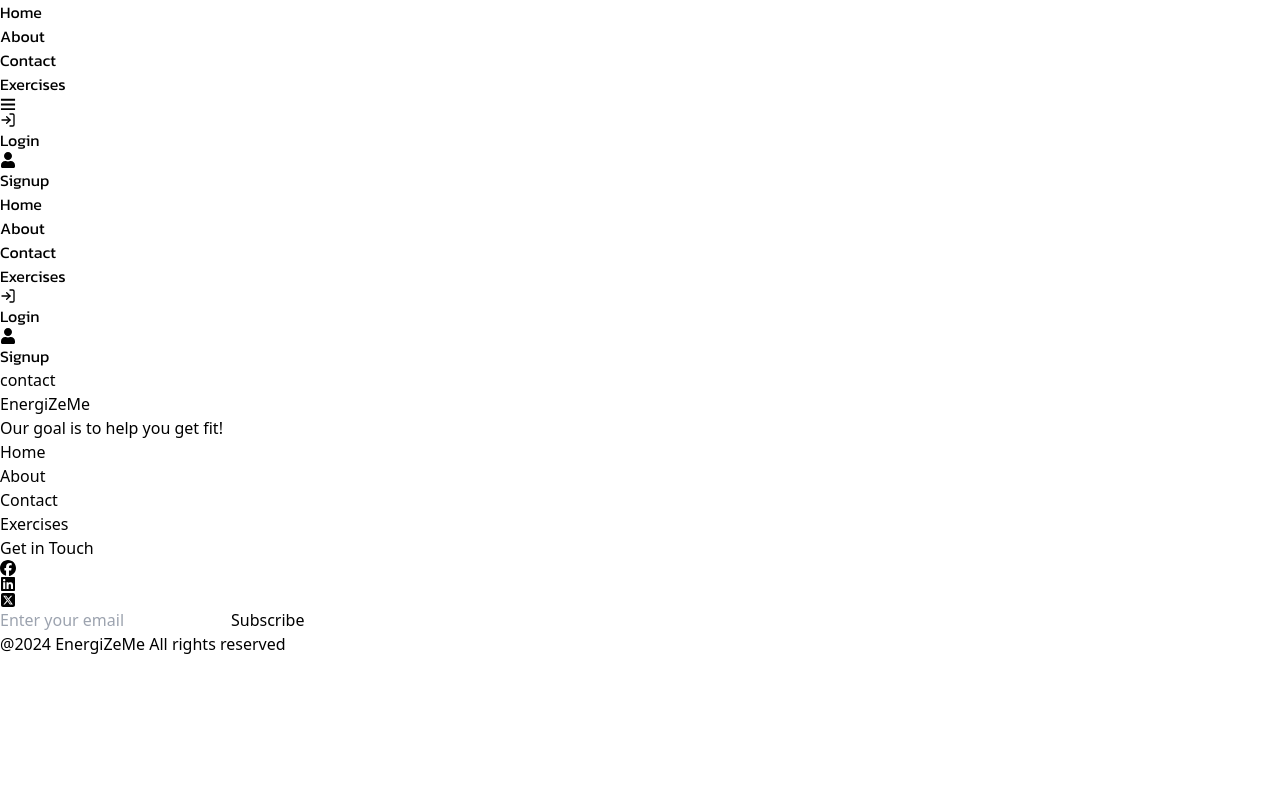
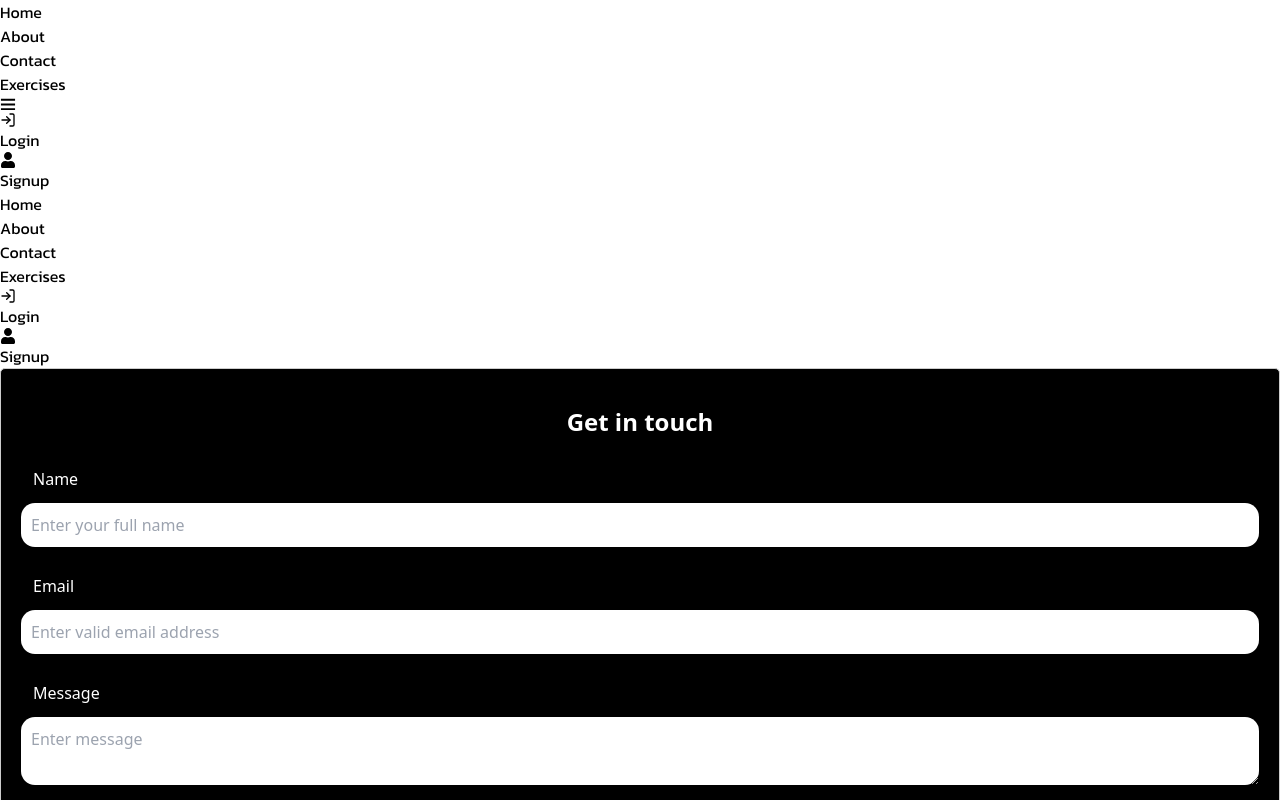
Before and after one commit to srinjoy-26/FitTrackHub, a React (Vite) app: page /contact in a window 1280 px wide. Shown: the top 800 px of the page. Built offline with nearby package versions, Linux system fonts and the light colour scheme; a web font is replaced by a local one.

Commit message:
added contact and about page

```diff
--- a/src/Pages/About.jsx
+++ b/src/Pages/About.jsx
@@ -1,11 +1,133 @@
-const About = () =>{
-  return(
-    <div className="about">
-      about
-    </div>
+import * as React from "react";
+import styled from "styled-components";
+import about1Image from "../assets/about1.gif";
+import about2Image from "../assets/about2.png";
 
-  )
+const AboutContiner = styled.div`
+  padding: 20px;
+  background-color: black;
+  color: white;
+  display: flex;
+  justify-content: center;
+  align-items: center;
+  flex-direction: column;
 
+  @media (max-width: 600px) {
+    padding: 10px;
+  }
+`;
+
+const Title = styled.p`
+  margin: 45px;
+  font-size: 34px;
+  text-align: center;
+  font-weight: bold;
+  @media (max-width: 600px){
+    margin: "10px;
+
+  }
+  `;
+
+const ContentContainer = styled.div`
+display: flex;
+
+
+@media (max-width: 600px) {
+  flex-direction: column;
+}
+`;
+
+
+const Image = styled.img`
+  width: 400px;
+  height: 300px;
+  margin: 0px 10px;
+  border-radius: 5px;
+
+
+  @media (max-width: 600px) {
+    width: 100%;
+    height: auto;
+    margin: 10px 0;
+  }
+`;
+const Quote = styled.blockquote`
+  padding: 20px;
+`;
+
+function About() {
+  return (
+    <AboutContiner>
+      <Title>About us</Title>
+      <ContentContainer>
+        <Image src={about1Image} alt="gym pic 1" />
+
+        <Quote>
+          Lorem, ipsum dolor sit amet consectetur adipisicing elit. Qui sit
+          consectetur, laboriosam assumenda ducimus fugit ad at sapiente
+          repellendus asperiores magni blanditiis ex error quis itaque eligendi
+          veritatis temporibus deserunt incidunt nisi. Magni illo aperiam, in
+          quo, a totam laboriosam at et aliquid quisquam vitae optio alias
+          provident dolorum cum quasi consectetur! Laborum ratione, nemo porro
+          pariatur suscipit voluptatum molestiae voluptas eum delectus cum vitae
+          odit unde veniam ipsa hic ad amet. Accusamus fugiat pariatur provident
+          sit qui. Laudantium pariatur nam odit laborum hic iure sapiente sint
+          consequatur rerum provident officia repellat quo, magni, quis
+          molestias quidem quasi eligendi sequi?Lorem ipsum dolor sit amet
+          consectetur, adipisicing elit. Ipsam perferendis officia consectetur
+          magnam, commodi possimus corrupti delectus itaque at eligendi quasi
+          suscipit deleniti. Perspiciatis doloribus dignissimos voluptatibus
+          maiores distinctio minus, atque ea laudantium adipisci, vel at id
+          quisquam aperiam ducimus fugit placeat quod? Deserunt magni, iusto aut
+          eos sit et amet nesciunt, perspiciatis excepturi quisquam, dolorem
+          commodi quos soluta obcaecati facilis. Suscipit molestias corporis
+          facere porro ducimus voluptate, sapiente nulla quaerat magnam magni
+          quia reiciendis dolor sit necessitatibus at dolorum tempora modi ad
+          minima deserunt officiis possimus. Aliquid earum voluptatem quia ipsa
+          maxime obcaecati error nam facilis unde. Deleniti, voluptas.
+        </Quote>
+      </ContentContainer>
+
+      <ContentContainer>
+        <Image src={about2Image} alt="gym pic 2" />
+        <Quote>
+          Lorem, ipsum dolor sit amet consectetur adipisicing elit. Qui sit
+          consectetur, laboriosam assumenda ducimus fugit ad at sapiente
+          repellendus asperiores magni blanditiis ex error quis itaque eligendi
+          veritatis temporibus deserunt incidunt nisi. Magni illo aperiam, in
+          quo, a totam laboriosam at et aliquid quisquam vitae optio alias
+          provident dolorum cum quasi consectetur! Laborum ratione, nemo porro
+          pariatur suscipit voluptatum molestiae voluptas eum delectus cum vitae
+          odit unde veniam ipsa hic ad amet. Accusamus fugiat pariatur provident
+          sit qui. Laudantium pariatur nam odit laborum hic iure sapiente sint
+          consequatur rerum provident officia repellat quo, magni, quis
+          molestias quidem quasi eligendi sequi?Lorem ipsum dolor sit amet
+          consectetur adipisicing elit. Voluptas suscipit temporibus alias,
+          nostrum placeat adipisci odit cupiditate atque delectus reprehenderit
+          magni dicta, qui necessitatibus. Illum earum porro natus corrupti nisi
+          assumenda aliquid explicabo, eos odit dolorem odio at. Nobis, tenetur
+          fuga eaque incidunt doloremque quisquam atque dolor adipisci est
+          dolorum eum, laboriosam inventore sit deleniti reiciendis ipsum!
+          Eligendi veniam magnam, quaerat illo ea earum dolorum odit autem esse
+          at voluptates accusamus accusantium et omnis culpa nisi velit
+          repellendus a mollitia, dolorem dolore, ipsum incidunt illum?
+          Quibusdam iste, similique eligendi fugiat nulla tempora atque quasi
+          autem, dignissimos explicabo maxime culpa suscipit?
+        </Quote>
+      </ContentContainer>
+
+      <div className="mt-6 flex flex-col gap-1 sm:flex-row ">
+        <input
+          type="text"
+          placeholder="Enter your email"
+          className="focus:outline-none p-1 rounded-full px-3 placeholder:text-sm"
+        />
+        <button className="bg-blue-600 rounded-full p-2 text-sm text-white px-3">
+          Subscribe
+        </button>
+      </div>
+    </AboutContiner>
+  );
 }
 
 export default About;
--- a/src/Pages/Contact.jsx
+++ b/src/Pages/Contact.jsx
@@ -1,11 +1,104 @@
+import * as React from "react";
+import styled from "styled-components";
 
-const Contact = () =>{
-  return(
-    <div className="contact">
-      contact
-    </div>
-  )
+const FormContainer = styled.div`
+  width: 100%;
+  margin: auto;
+  padding: 20px;
+  border: 1px solid #ccc;
+  border-radius: 5px;
+  background: black;
+  color: white;
 
+  @media (max-width: 600px) {
+    width: 90%;
+  }
+`;
+
+function Contact() {
+  // common stylings
+
+  const formStyle = {
+    marginBottom: "15px",
+    display: "flex",
+    flexDirection: "column",
+  };
+  const styleInput = {
+    border: "none",
+    borderRadius: "14px",
+    padding: "10px",
+  };
+  const lableStyle = {
+    margin: "12px",
+  };
+  const buttonStyle = {
+    padding: "5px 20px",
+    marginTop: "15px",
+    color: "#fff",
+    border: "none",
+    borderRadius: "19px",
+    cursor: "pointer",
+    alignItems: "center",
+  };
+
+  return (
+    <FormContainer>
+
+        <p
+          style={{
+            margin: "15px",
+            fontSize: "24px",
+            textAlign: "center",
+            fontWeight: "bold",
+          }}
+        >
+          Get in touch
+        </p>
+
+        <form>
+          {/* inputs */}
+          <div style={formStyle}>
+            <label style={lableStyle}>Name</label>
+            <input
+              type="text"
+              name="name"
+              placeholder="Enter your full name"
+              value=""
+              style={styleInput}
+              required
+            />
+          </div>
+          <div style={formStyle}>
+            <label style={lableStyle}>Email</label>
+            <input
+              type="email"
+              name="email"
+              value=""
+              style={styleInput}
+              placeholder="Enter valid email address"
+              required
+            />
+          </div>
+          <div style={formStyle}>
+            <label style={lableStyle}>Message</label>
+            <textarea
+              name="message"
+              placeholder="Enter message"
+              style={styleInput}
+              required
+            ></textarea>
+          </div>
+          {/* actions */}
+          <div style={{ textAlign: "center"}}>
+            <button type="submit" style={{...buttonStyle, marginInlineEnd:'25px',backgroundColor: "#007bee"}}>
+              Submit
+            </button>
+            <button type="reset" style={{...buttonStyle, backgroundColor:'red'}}>Cancel</button>
+          </div>
+        </form>
+
+    </FormContainer>
+  );
 }
 
 export default Contact;
```
Also changed, not shown: src/assets/about2.png (added), src/components/Navbar.jsx (line endings or trailing spaces), 1 other file (tests, documents, lock files or other folders).
